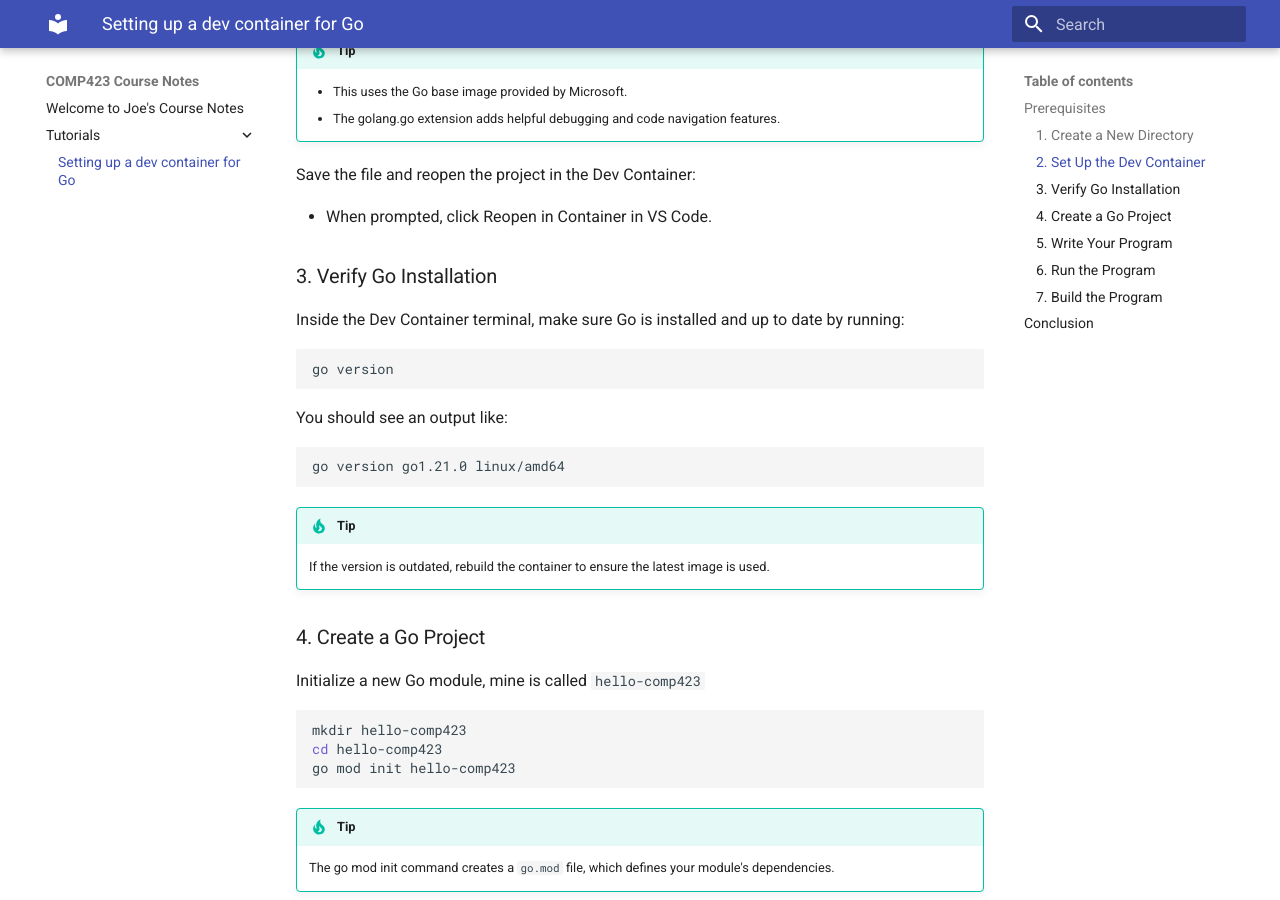
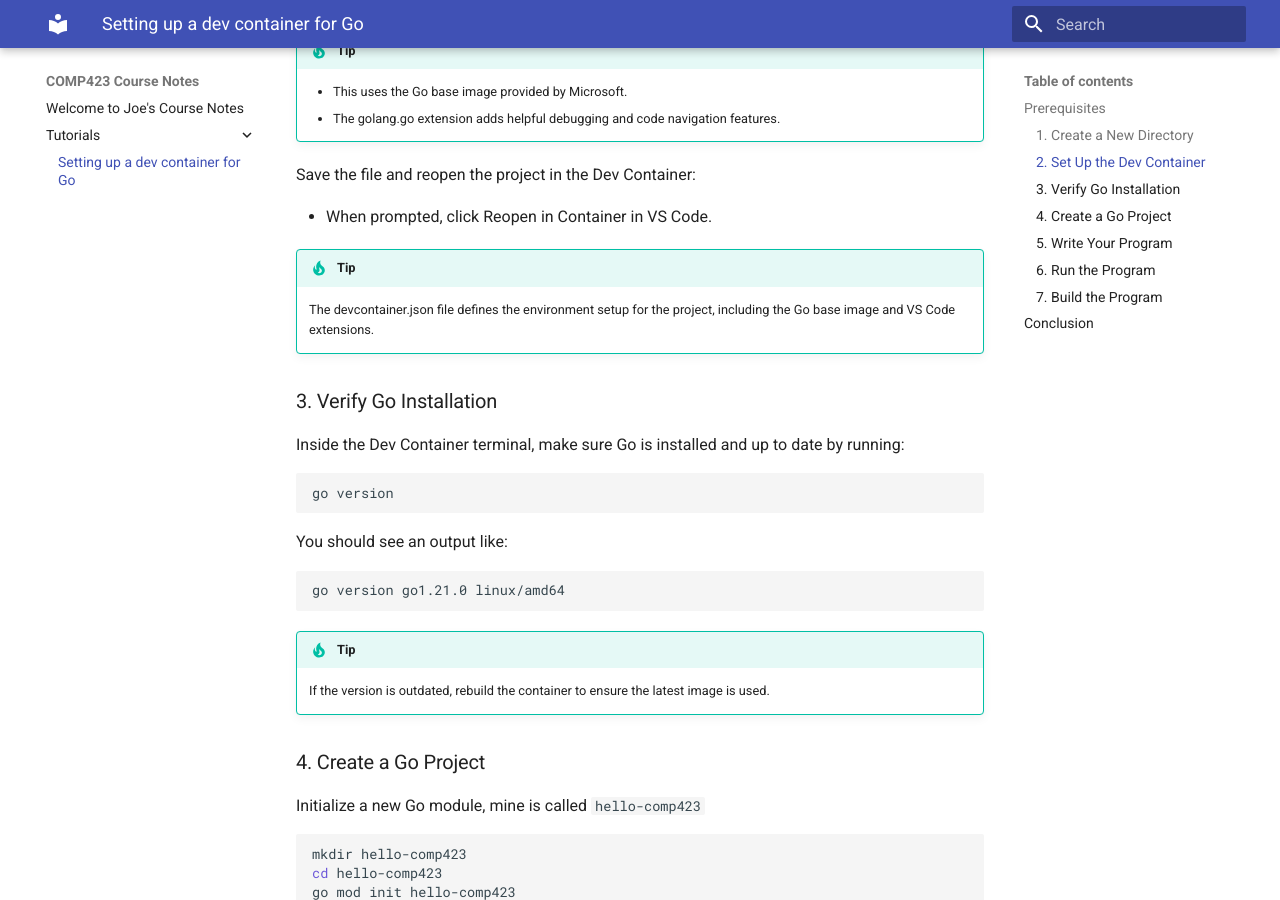
Before and after one commit to JoeShans21/comp423-course-notes, an MkDocs documentation site: the page built from docs/tutorials/go-setup.md, in a window 1280 px wide and 900 px high, scrolled down 1578 px. Built offline with MkDocs 1.6.1 and Material for MkDocs 9.7.7, drawn with Linux system fonts in a browser that asks for light colours.

Commit message:
Added an explanation for the purpose of the Dev Container configuration

````diff
--- a/docs/tutorials/go-setup.md
+++ b/docs/tutorials/go-setup.md
@@ -74,6 +74,9 @@ Save the file and reopen the project in the Dev Container:
 
 * When prompted, click Reopen in Container in VS Code.
 
+!!! Tip
+    The devcontainer.json file defines the environment setup for the project, including the Go base image and VS Code extensions.
+
 ### 3. Verify Go Installation
 Inside the Dev Container terminal, make sure Go is installed and up to date by running:
 ```bash
````
